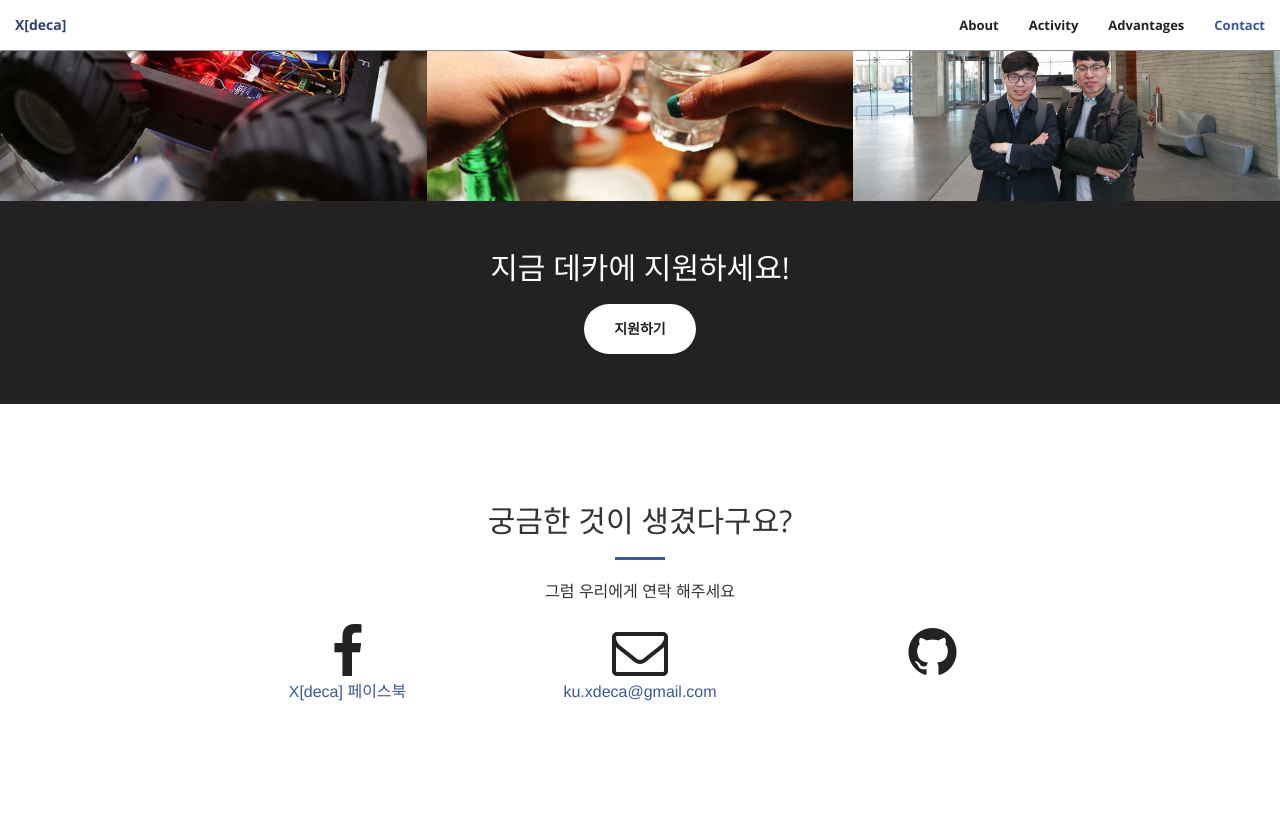
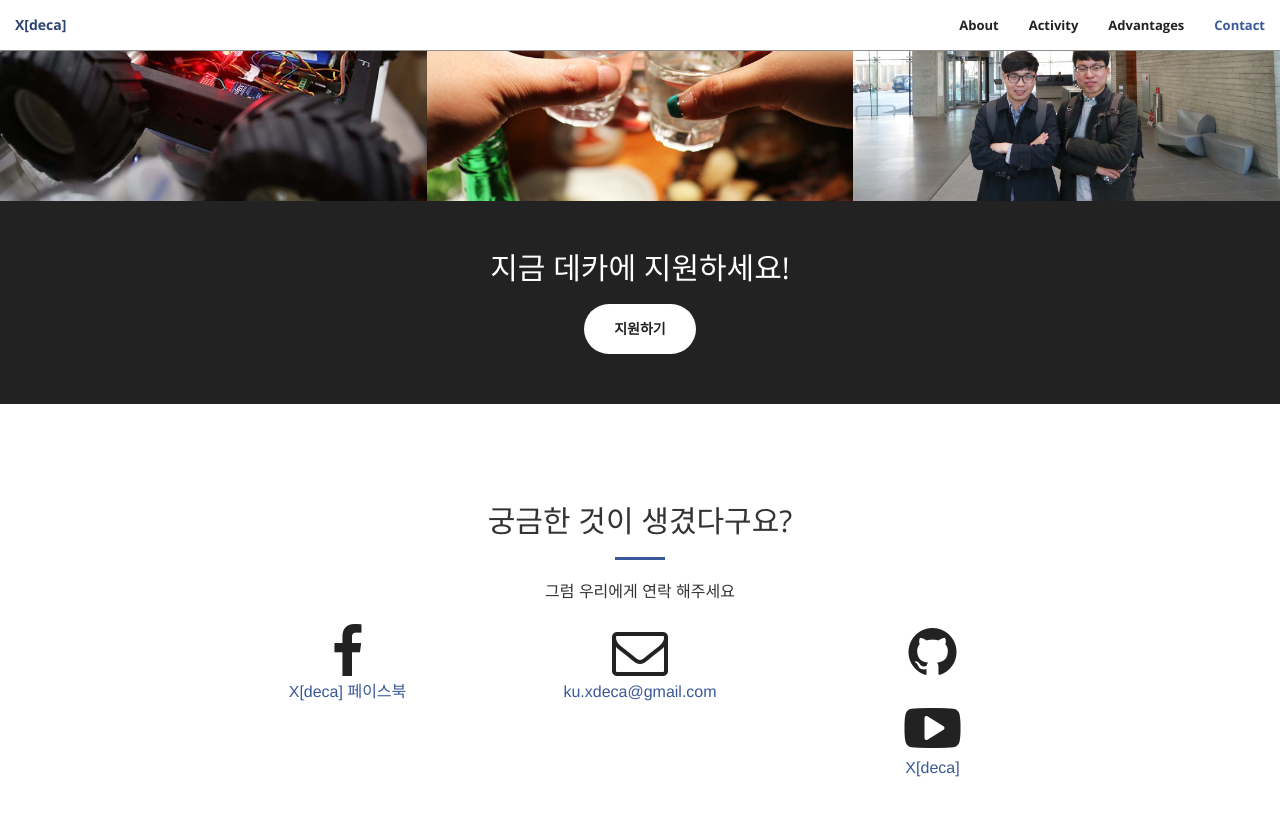
Before and after one commit to XDeca/xdeca.github.io, a Jekyll site: the page built from index.html, in a window 1280 px wide and 900 px high, scrolled down 2618 px. Shown: the top 816 px of the window. Built offline with Jekyll 4.4.1, drawn with Linux system fonts in a browser that asks for light colours.

Commit message:
Update contact.html

```diff
--- a/_includes/contact.html
+++ b/_includes/contact.html
@@ -24,6 +24,12 @@
                 <p>{{ site.github_username }}</p>
             </a>
         </div>
+        <div class="col-lg-2 col-lg-offset-1 text-center">
+            <a href="https://www.youtube.com/channel/UCJ9PDE1vsUH4rmpzwN6lflA">
+            <i class="fa fa-youtube-play fa-3x wow bounceIn" data-wow-delay=".1s"></i>
+                <p>X[deca] </p>
+            </a>
+        </div>
 
     </div>
 </section>
```
